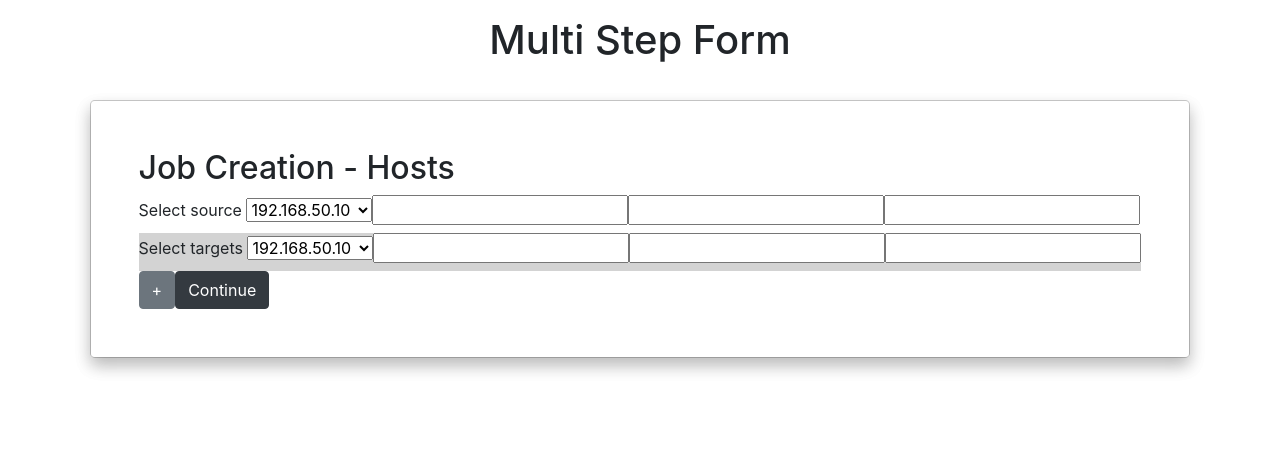
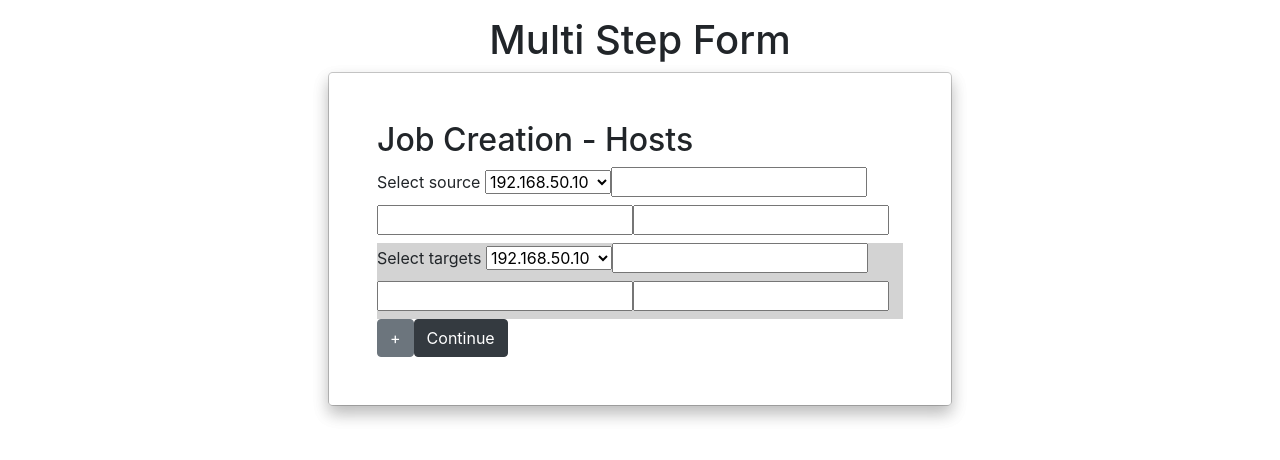
Before and after one commit to Gw3i/multi-step-form-vue, a Nuxt app: page / in a window 1280 px wide. Shown: the top 460 px of the page. Built offline with nearby package versions, Linux system fonts and the light colour scheme.

Commit message:
Add container sizing

```diff
--- a/components/Form.vue
+++ b/components/Form.vue
@@ -1,7 +1,7 @@
 <template>
   <div class="d-flex flex-column align-items-center gap-5 p-3">
     <h1>Multi Step Form</h1>
-    <div class="modal-dialog mw-100">
+    <div class="w-50">
       <form class="modal-content rounded-4 shadow">
         <fieldset class="modal-body rounded-4 shadow p-5" v-if="step === 1">
           <h2>Job Creation - Hosts</h2>
```
